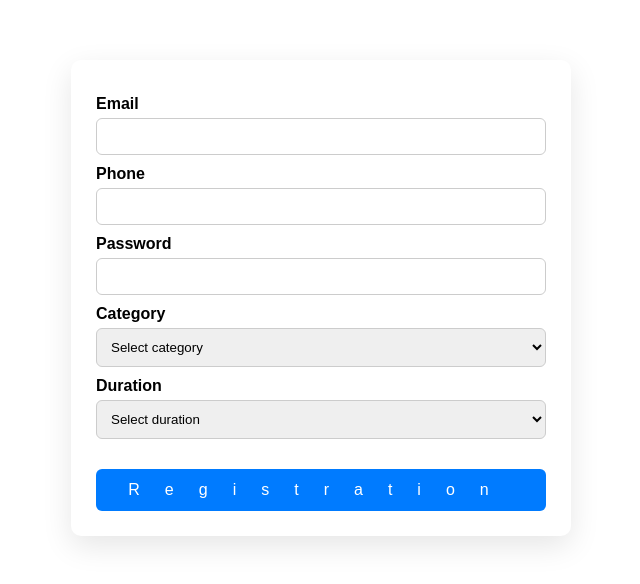
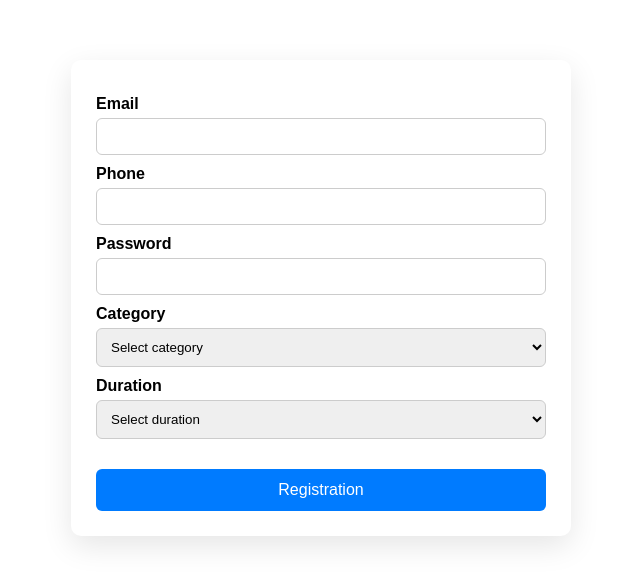
Before and after one commit to imtiazakram1432-maker/library, a plain HTML site: page contacts.details.html in a window 1280 px wide. Shown: the whole page, without its empty margins (319-959 px from the left). Drawn offline with Linux system fonts and the light colour scheme; files whose address does not match are found by name.

Commit message:
Refactor and organize global styles in contacts.style.css

```diff
--- a/contacts.style.css
+++ b/contacts.style.css
@@ -56,8 +56,6 @@ input, select {
 }
 
 button {
-    word-spacing: 25px;
-    letter-spacing: 25px;
     text-transform: unset;
     margin-top: 20px;
     width: 100%;
```
